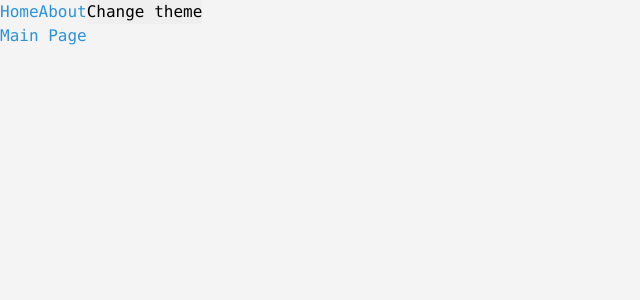
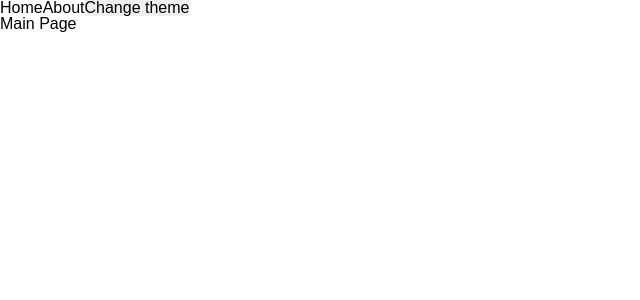
Before and after one commit to SelfDestroyer/production-react-project, a React app: page / in a window 1280 px wide. Shown: the top 300 px of the page, without its empty margins (0-640 px from the left). Built offline with nearby package versions, Linux system fonts and the light colour scheme.

Commit message:
refactor code, added polyfill for className package

```diff
--- a/src/App.tsx
+++ b/src/App.tsx
@@ -1,21 +1,17 @@
-import React, {Suspense, useContext, useState} from 'react';
+import React, {Suspense} from 'react';
 import {
     Link, Route, Routes,
 } from "react-router-dom";
 import {MainPageLazy} from "./pages/MainPage/MainPage.lazy";
 import {AboutPageLazy} from "./pages/AboutPage/AboutPage.lazy";
-import {ThemeContext} from "./theme/ThemeContext";
 import {useTheme} from "./theme/useTheme";
-
-export enum Theme {
-    LIGHT = 'light', DARK = 'dark'
-}
+import {classNames} from "./helpers/classNames/classNames";
 
 const App = () => {
     const {theme, toggleTheme} = useTheme()
 
 
-    return (<div className={'app'} data-theme={theme}>
+    return (<div className={classNames('app', {}, [theme])} data-theme={theme}>
         <Link to={'/'}>Home</Link>
         <Link to={'/about'}>About</Link>
         <button onClick={toggleTheme}>Change theme</button>
--- /dev/null
+++ b/src/helpers/classNames/classNames.ts
@@ -0,0 +1,11 @@
+type Mods = Record<string, boolean | string>
+
+export function classNames(cls: string, mods: Mods, additional: string[]): string {
+    return [
+        cls,
+        ...additional,
+        Object.entries(mods)
+            .filter(([, value]) => Boolean(value))
+            .map(([cls]) => cls)
+    ].join('')
+}
--- a/src/theme/ThemeProvider.tsx
+++ b/src/theme/ThemeProvider.tsx
@@ -1,6 +1,5 @@
 import React, {FC, PropsWithChildren, useMemo, useState} from 'react';
-import {LOCAL_STORAGE_THEME_KEY, ThemeContext} from "./ThemeContext";
-import {Theme} from "../App";
+import {LOCAL_STORAGE_THEME_KEY, Theme, ThemeContext} from "./ThemeContext";
 
 const defaultTheme = localStorage.getItem(LOCAL_STORAGE_THEME_KEY) as Theme
 
```
